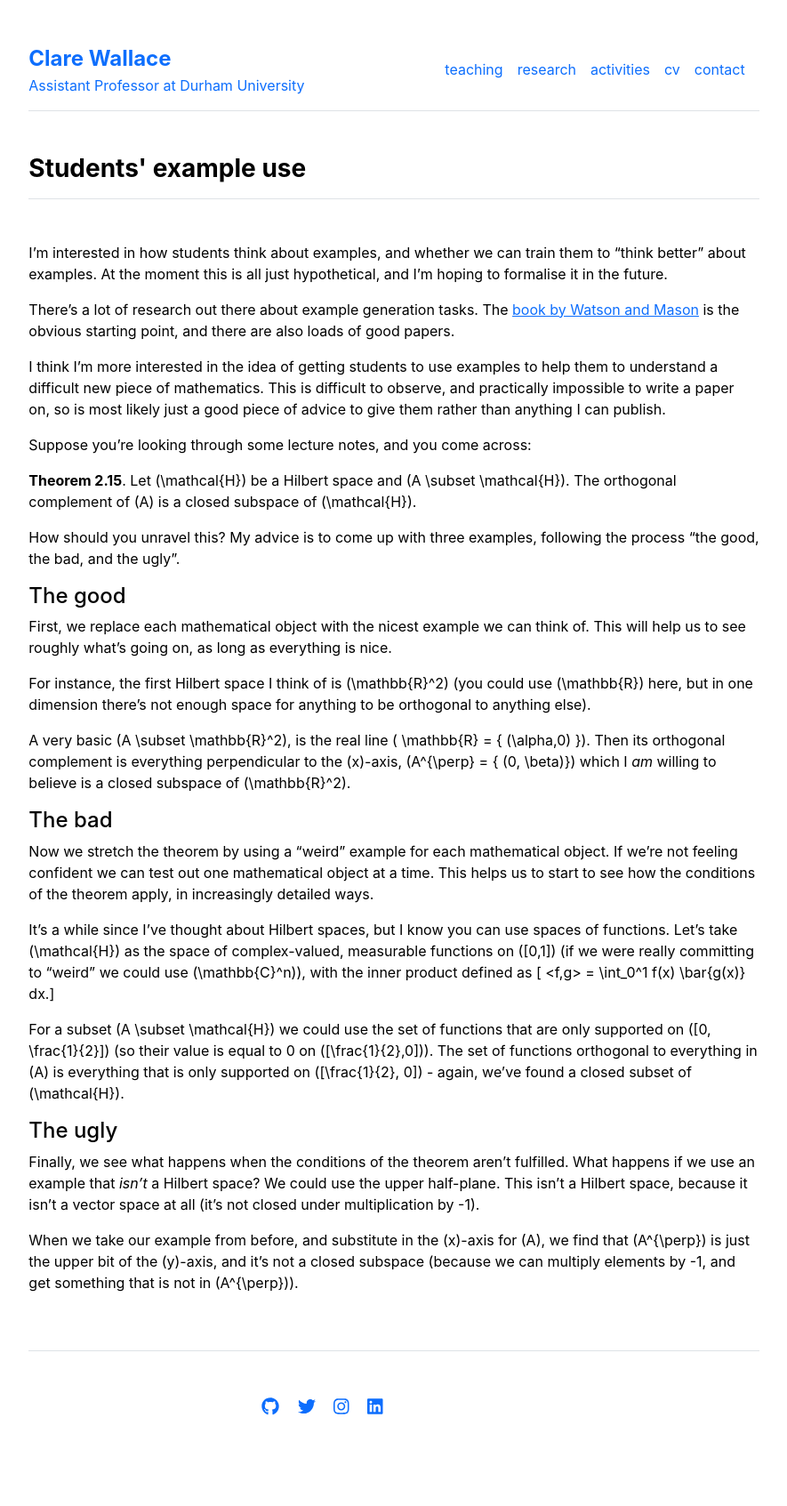
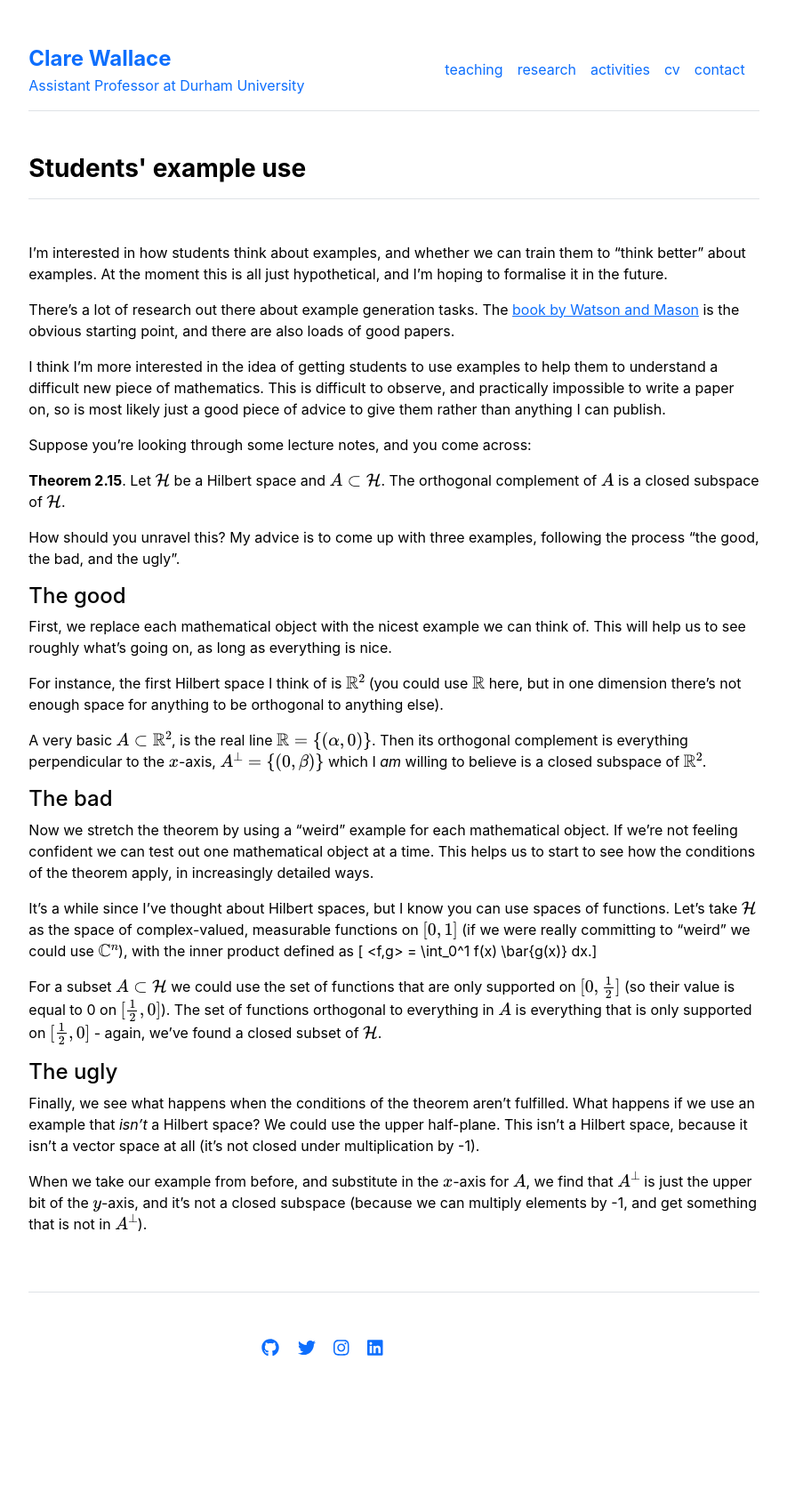
Before and after one commit to CWallace23/cwallace23.github.io, a Jekyll site: the page built from _posts/2020-01-01-examples.md, in a window 1280 px wide. Shown: the whole page at 89% size, without its empty margins (197-1082 px from the left). Built offline with Jekyll 4.4.1, drawn with Linux system fonts in a browser that asks for light colours; after the commit the page ends 1627 px from its top, so only the background shows below that.

Commit message:
math fix

```diff
--- a/_posts/2020-01-01-examples.md
+++ b/_posts/2020-01-01-examples.md
@@ -11,7 +11,7 @@ I think I'm more interested in the idea of getting students to use examples to h
 
 Suppose you're looking through some lecture notes, and you come across:
 
-> **Theorem 2.15**. Let \(\mathcal{H}\) be a Hilbert space and \(A \subset \mathcal{H}\). The orthogonal complement of \(A\) is a closed subspace of \(\mathcal{H}\).
+> **Theorem 2.15**. Let $$\mathcal{H}$$ be a Hilbert space and $$A \subset \mathcal{H}$$. The orthogonal complement of $$A$$ is a closed subspace of $$\mathcal{H}$$.
 
 How should you unravel this? My advice is to come up with three examples, following the process "the good, the bad, and the ugly".
 
@@ -19,21 +19,21 @@ How should you unravel this? My advice is to come up with three examples, follow
 
 First, we replace each mathematical object with the nicest example we can think of. This will help us to see roughly what's going on, as long as everything is nice.
 
-For instance, the first Hilbert space I think of is \(\mathbb{R}^2\) (you could use \(\mathbb{R}\) here, but in one dimension there's not enough space for anything to be orthogonal to anything else).
+For instance, the first Hilbert space I think of is $$\mathbb{R}^2$$ (you could use $$\mathbb{R}$$ here, but in one dimension there's not enough space for anything to be orthogonal to anything else).
 
-A very basic \(A \subset \mathbb{R}^2\), is the real line \( \mathbb{R} = \{ (\alpha,0) \}\). Then its orthogonal complement is everything perpendicular to the \(x\)-axis,  \(A^{\perp} = \{ (0, \beta)\}\) which I *am* willing to believe is a closed subspace of \(\mathbb{R}^2\).
+A very basic $$A \subset \mathbb{R}^2$$, is the real line $$ \mathbb{R} = \{ (\alpha,0) \}$$. Then its orthogonal complement is everything perpendicular to the $$x$$-axis,  $$A^{\perp} = \{ (0, \beta)\}$$ which I *am* willing to believe is a closed subspace of $$\mathbb{R}^2$$.
 
 #### The bad
 
 Now we stretch the theorem by using a "weird" example for each mathematical object. If we're not feeling confident we can test out one mathematical object at a time. This helps us to start to see how the conditions of the theorem apply, in increasingly detailed ways.
 
-It's a while since I've thought about Hilbert spaces, but I know you can use spaces of functions. Let's take \(\mathcal{H}\) as the space of complex-valued, measurable functions on \([0,1]\) (if we were really committing to "weird" we could use \(\mathbb{C}^n\)), with the inner product defined as
+It's a while since I've thought about Hilbert spaces, but I know you can use spaces of functions. Let's take $$\mathcal{H}$$ as the space of complex-valued, measurable functions on $$[0,1]$$ (if we were really committing to "weird" we could use $$\mathbb{C}^n$$), with the inner product defined as
 \[ <f,g> = \int_0^1 f(x) \bar{g(x)} dx.\]
 
-For a subset \(A \subset \mathcal{H}\) we could use the set of functions that are only supported on \([0, \frac{1}{2}]\) (so their value is equal to 0 on \([\frac{1}{2},0]\)). The set of functions orthogonal to everything in \(A\) is everything that is only supported on \([\frac{1}{2}, 0]\) - again, we've found a closed subset of \(\mathcal{H}\).
+For a subset $$A \subset \mathcal{H}$$ we could use the set of functions that are only supported on $$[0, \frac{1}{2}]$$ (so their value is equal to 0 on $$[\frac{1}{2},0]$$). The set of functions orthogonal to everything in $$A$$ is everything that is only supported on $$[\frac{1}{2}, 0]$$ - again, we've found a closed subset of $$\mathcal{H}$$.
 
 #### The ugly
 
 Finally, we see what happens when the conditions of the theorem aren't fulfilled. What happens if we use an example that *isn't* a Hilbert space? We could use the upper half-plane. This isn't a Hilbert space, because it isn't a vector space at all (it's not closed under multiplication by -1).
 
-When we take our example from before, and substitute in the \(x\)-axis for \(A\), we find that \(A^{\perp}\) is just the upper bit of the \(y\)-axis, and it's not a closed subspace (because we can multiply elements by -1, and get something that is not in \(A^{\perp}\)).
+When we take our example from before, and substitute in the $$x$$-axis for $$A$$, we find that $$A^{\perp}$$ is just the upper bit of the $$y$$-axis, and it's not a closed subspace (because we can multiply elements by -1, and get something that is not in $$A^{\perp}$$).
```
Also changed, not shown: teaching/final-year-projects/functional-limit-theorems.md (+1 -1 lines).
